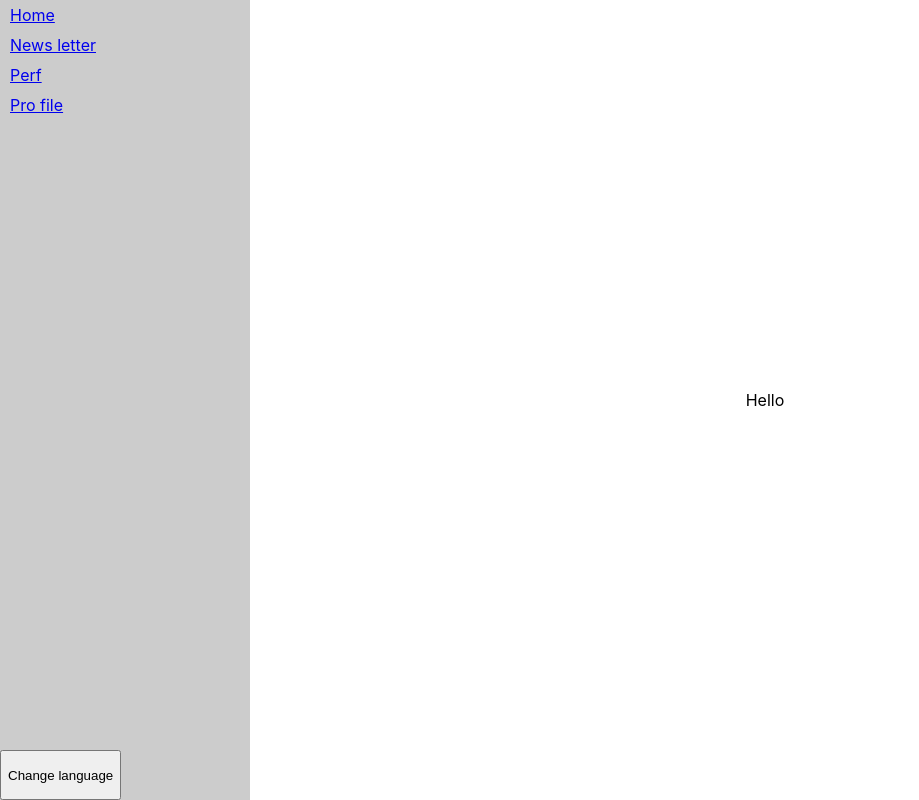
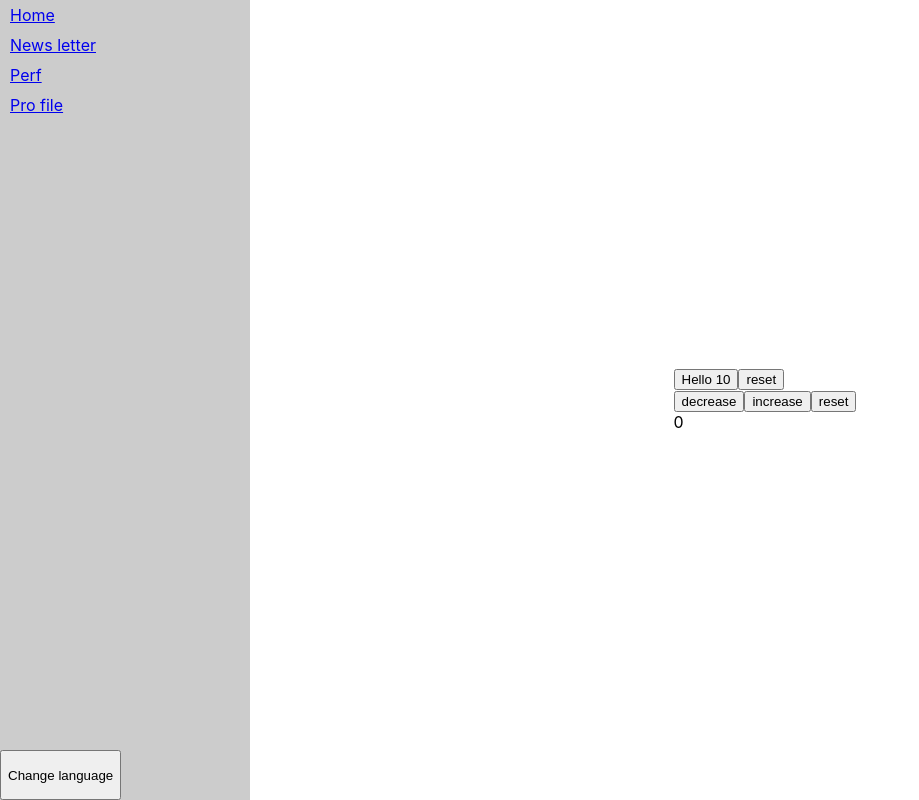
Before and after one commit to Bear-Foot/support-react-avance, a React (Create React App) app: page / in a window 1280 px wide. Shown: the whole page, without its empty margins (0-919 px from the left). Built offline with nearby package versions, Linux system fonts and the light colour scheme.

Commit message:
fixed profile request

```diff
--- a/src/components/Home.js
+++ b/src/components/Home.js
@@ -1,8 +1,96 @@
-const Home = () => (
-  <div>
-    Hello
-  </div>
-)
+import {
+  createContext,
+  useCallback,
+  useContext,
+  useEffect, useMemo, useRef, useState,
+} from 'react'
+import { shallowEqual } from 'react-intl/src/utils'
+
+import { Counter, useCounterSetters, useCountValue } from '../context/Counter'
+
+const Home = () => {
+  const [state, setState] = useState(10)
+  const [shouldFilterOdds, setShouldFilterOdds] = useState(false)
+  const increaseCount = () => {
+    setState((oldState) => oldState + 1)
+  }
+  const testResult = customMemoAdvanced(() => {
+    console.log('expensive compute', state)
+
+    return 5
+  }, [state])
+
+  return (
+    <div>
+      <button type="button" onClick={increaseCount}>
+        Hello
+        {' '}
+        {state}
+      </button>
+      <button type="button" onClick={() => setState(10)}>
+        reset
+      </button>
+      <Counter>
+        <Parent />
+      </Counter>
+    </div>
+  )
+}
 
 // eslint-disable-next-line import/no-default-export
 export default Home
+
+const Parent = () => {
+  const counterSetters = useCounterSetters()
+  console.log('parent rendu')
+
+  return (
+    <div>
+      <button onClick={counterSetters.decrease}>
+        decrease
+      </button>
+      <button onClick={counterSetters.increase}>
+        increase
+      </button>
+      <button onClick={counterSetters.reset}>
+        reset
+      </button>
+      <Child />
+    </div>
+  )
+}
+const Child = () => {
+  const count = useCountValue()
+
+  return (
+    <div>
+      {count}
+    </div>
+  )
+}
+const customMemo = (fn, deps) => {
+  if (shallowEqual(deps, customMemo.lastCalledWith)) {
+    return customMemo.previousResult
+  }
+
+  customMemo.lastCalledWith = deps
+  const result = fn()
+  customMemo.previousResult = result
+
+  return result
+}
+
+const customMemoAdvanced = (fn, deps) => {
+  const key = deps.join('##$$')
+  if (customMemoAdvanced.calledWith[key]) {
+    return customMemoAdvanced.results[key]
+  }
+
+  customMemoAdvanced.calledWith[key] = true
+  const result = fn()
+  customMemoAdvanced.results[key] = result
+
+  return result
+}
+customMemoAdvanced.calledWith = {}
+customMemoAdvanced.results = {}
--- /dev/null
+++ b/src/context/Counter.js
@@ -0,0 +1,29 @@
+import {
+  createContext, useContext, useMemo, useState,
+} from 'react'
+
+const CountContext = createContext()
+const CountValueContext = createContext()
+export const useCounterSetters = () => useContext(CountContext)
+export const useCountValue = () => useContext(CountValueContext)
+
+export const Counter = ({ children }) => {
+  const [count, setCount] = useState(0)
+  const reset = () => setCount(0)
+  const increase = () => setCount((c) => c + 1)
+  const decrease = () => setCount((c) => c - 1)
+
+  const counterSetters = useMemo(() => ({
+    decrease,
+    increase,
+    reset,
+  }), [])
+
+  return (
+    <CountValueContext.Provider value={count}>
+      <CountContext.Provider value={counterSetters}>
+        {children}
+      </CountContext.Provider>
+    </CountValueContext.Provider>
+  )
+}
--- a/src/requests/user.js
+++ b/src/requests/user.js
@@ -1,14 +1,14 @@
-export const getConnectedUser = (data) => customFetch('https://api.com/me', {
+export const getConnectedUser = (data) => fetch('https://api.com/me', {
   body: data,
   method: 'POST',
 })
 
-export const createUser = ({ firstName, lastName }) => customFetch('https://api.com/user', {
+export const createUser = ({ firstName, lastName }) => fetch('https://api.com/user', {
   body: JSON.stringify({ firstName, lastName }),
   method: 'POST',
 })
 
-export const getJCVD = (data) => customFetch('https://api.com/ti', {
+export const getJCVD = (data) => fetch('https://api.com/ti', {
   body: data,
   method: 'POST',
 })
```
Also changed, not shown: 1 other file (tests, documents, lock files or other folders).
